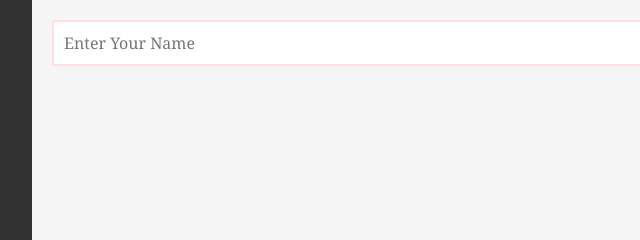
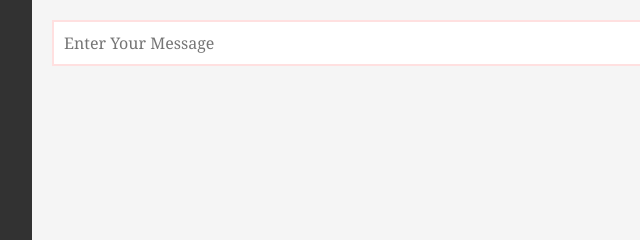
Before and after one commit to Naresh-1308/Tag-Generator, a plain HTML site: page index.html in a window 1280 px wide. Shown: the top 240 px of the page, 96-736 px from the left. Drawn offline with Linux system fonts and the light colour scheme.

Commit message:
Update index.html

```diff
--- a/index.html
+++ b/index.html
@@ -17,7 +17,7 @@
 
     <div class="container">
 
-        <input type="text" id="name" placeholder="Enter Your Name">
+        <input type="text" id="name" placeholder="Enter Your Message">
 
         <button onclick="addName()"> ADD </button>
 
```
